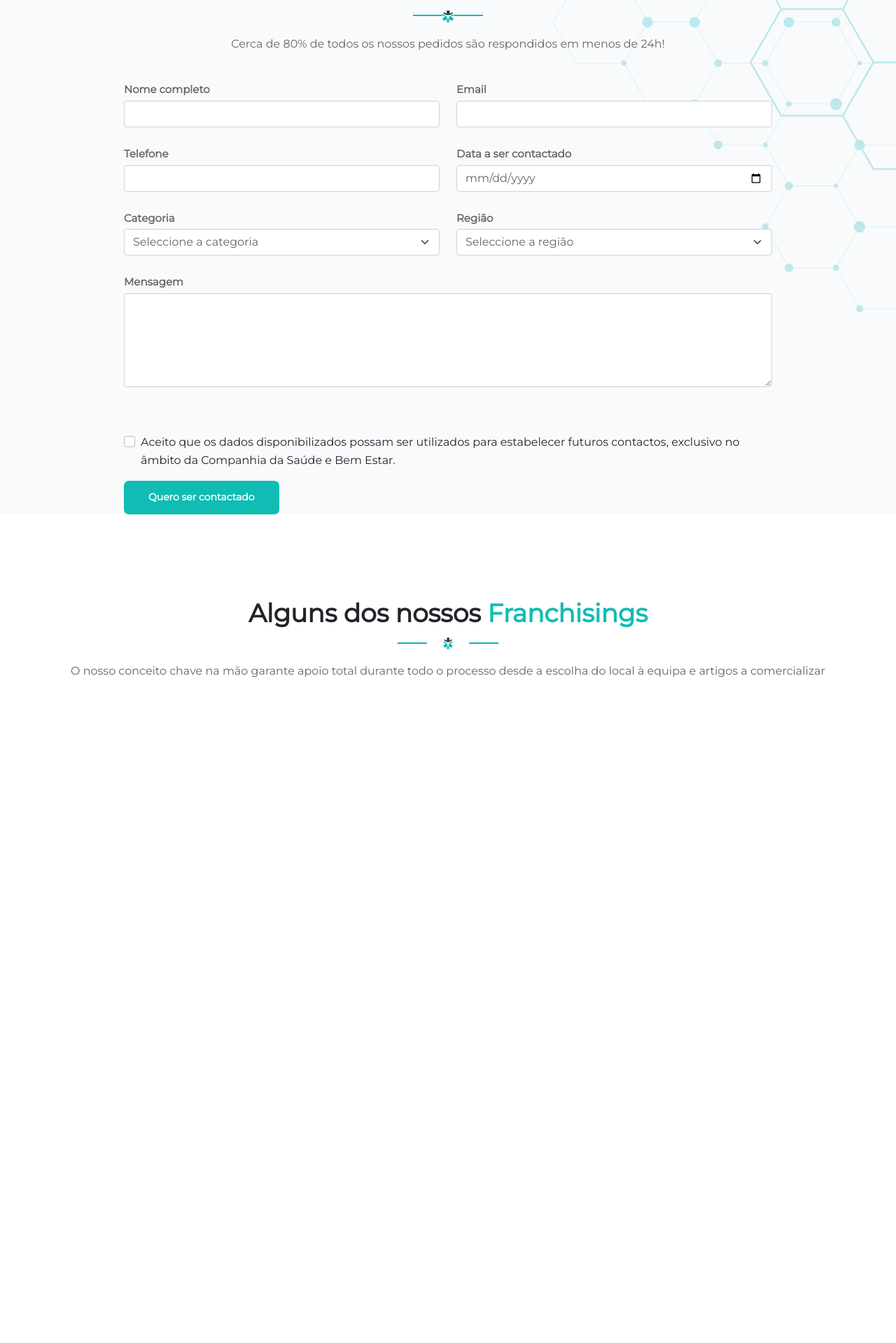
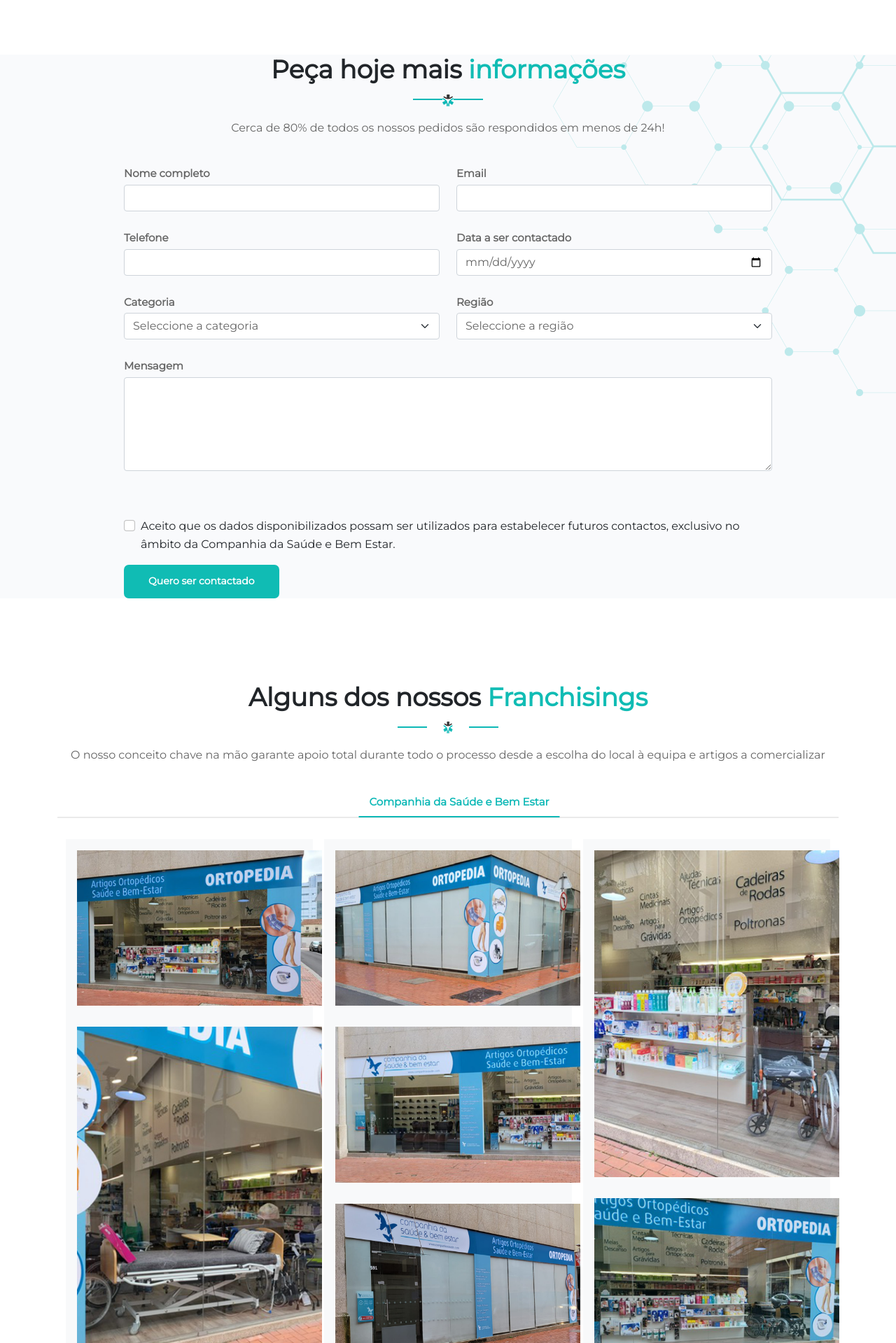
Before and after one commit to gatavares/Estagio-Franchising-Saude, a PHP site: page / in a window 1280 px wide. Shown: the part 3681-5600 px from the top of the page at 70% size. Before the commit the page ends 4649 px from the top, so only its background shows below. Run offline with PHP 8.4, Linux system fonts and the light colour scheme.

Commit message:
atualização

```diff
--- a/CONTENT/PAGES/home.php
+++ b/CONTENT/PAGES/home.php
@@ -13,7 +13,7 @@
     </section>
 
     <!-- Secção de Inicio -->
-    <section class="Inicio">
+    <section class="inicio">
         <div class="row row-cols-1 row-cols-xl-3 row-cols-xxl-3 g-4 align-items-center text-center">
             <div class="col">
                 <div class="card h-350 w-278">
@@ -408,7 +408,8 @@
     <!-- Secção de Contacto -->
     <section class="Contacto">
         <div class="divisor">
-            <h2 style="margin-top: 240px; font-size: 36px" class="text-center"><b>Peça hoje mais <span id="text-blue">informações</span></b>
+            <h2 style="margin-top: 240px; font-size: 36px" class="text-center"><b>Peça hoje mais <span
+                        id="text-blue">informações</span></b>
             </h2>
 
             <div class="hr1">
@@ -510,13 +511,54 @@
     <!-- Secção de Fotos -->
     <section class="Companhia-Fotos">
         <div class="divisor">
-            <h2 style="margin-top: 120px; font-size: 36px" class="text-center"><b>Alguns dos nossos <span id="text-blue">Franchisings</span></b>
+            <h2 style="margin-top: 120px; font-size: 36px" class="text-center"><b>Alguns dos nossos <span
+                        id="text-blue">Franchisings</span></b>
             </h2>
 
             <div class="hr">
                 <img src="ASSETS/icon.png" class="icon rotate infinite linear" alt="icon">
             </div>
-            <p class="text-center">O nosso conceito chave na mão garante apoio total durante todo o processo desde a escolha do local à equipa e artigos a comercializar</p>
+            <p class="text-center">O nosso conceito chave na mão garante apoio total durante todo o processo desde a
+                escolha do local à equipa e artigos a comercializar</p>
+        </div>
+
+        <div class="container">
+            <div class="cf-portfolio-wrapper">
+                <div class="cf-isotop-filter cf-style1 text-center">
+                    <ul class="cf-mt">
+                        <li class="active"><a href="#" data-filter="*">Companhia da Saúde e Bem Estar</a></li>
+                        <li class="d-none"><a href="#" data-filter=".cardiology">Categoria 1</a></li>
+                        <li class="d-none"><a href="#" data-filter=".neurology">Categoria 2</a></li>
+                        <li class="d-none"><a href="#" data-filter=".urology">Categoria 3</a></li>
+                        <li class="d-none"><a href="#" data-filter=".pulmonary">Categoria 4</a></li>
+                        <li class="d-none"><a href="#" data-filter=".traumatology">Categoria 5</a></li>
+                    </ul>
+                </div>
+
+                <div class="container">
+                    <div class="row row-cols-1 row-cols-md-2 row-cols-lg-3 g-1 g-sm-2 g-lg-3 text-center">
+                        <div class="col">
+                            <div class="p-3 bg-light">
+                                <img id="cf-1" src="ASSETS/franchising-1.png" alt="1">
+                                <img id="cf-4" src="ASSETS/franchising-4.png" alt="1">
+                            </div>
+                        </div>
+                        <div class="col">
+                            <div class="p-3 bg-light">
+                                <img id="cf-2" src="ASSETS/franchising-2.png" alt="1">
+                                <img id="cf-5" src="ASSETS/franchising-5.png" alt="1">
+                                <img id="cf-6" src="ASSETS/franchising-6.png" alt="1">
+                            </div>
+                        </div>
+                        <div class="col">
+                            <div class="p-3 bg-light">
+                                <img id="cf-3" src="ASSETS/franchising-3.png" alt="1">
+                                <img id="cf-6" src="ASSETS/franchising-7.png" alt="1">
+                            </div>
+                        </div>
+                    </div>
+                </div>
+            </div>
         </div>
     </section>
 </div>
--- a/CSS/styles.css
+++ b/CSS/styles.css
@@ -617,3 +617,83 @@ a {
     border: none;
     padding: 0.8em 2.5em;
 }
+
+
+/*Fotos*/
+.cf-mt {
+    margin-top: 40px;
+}
+
+.cf-isotop-filter.cf-style1 {
+    margin-bottom: 30px;
+}
+
+.cf-isotop-filter.cf-style1 ul {
+    display: flex;
+    align-items: center;
+    justify-content: center;
+    flex-wrap: wrap;
+    border-bottom: 2px solid #eaeaea;
+}
+
+.cf-isotop-filter.cf-style1 li a {
+    padding: 7px 15px;
+    padding-top: 0;
+    border: 1px solid transparent;
+    border-radius: 7px;
+    font-size: 15px;
+    display: inline-block;
+    font-weight: 600;
+    position: relative;
+    text-decoration: none;
+    list-style: none;
+}
+
+li {
+    list-style: none;
+}
+
+.cf-isotop-filter.cf-style1 li.active a {
+    color: #0cb8b6;
+
+}
+
+
+.cf-isotop-filter.cf-style1 li.active a:before {
+    width: 100%;
+}
+
+.cf-isotop-filter.cf-style1 li a:before {
+    content: '';
+    position: absolute;
+    bottom: -2px;
+    left: 50%;
+    transform: translateX(-50%);
+    height: 2px;
+    width: 0%;
+    background-color: #0cb8b6;
+}
+
+#cf-1,
+#cf-2,
+#cf-5,
+#cf-6,
+#cf-7 {
+    width: 350px;
+    height: 222.72px;
+}
+
+#cf-4,
+#cf-5 {
+    margin-top: 30px;
+}
+
+#cf-3,
+#cf-4 {
+    width: 350px;
+}
+
+#cf-7,
+#cf-6 {
+    margin-top: 30px;
+}
```
